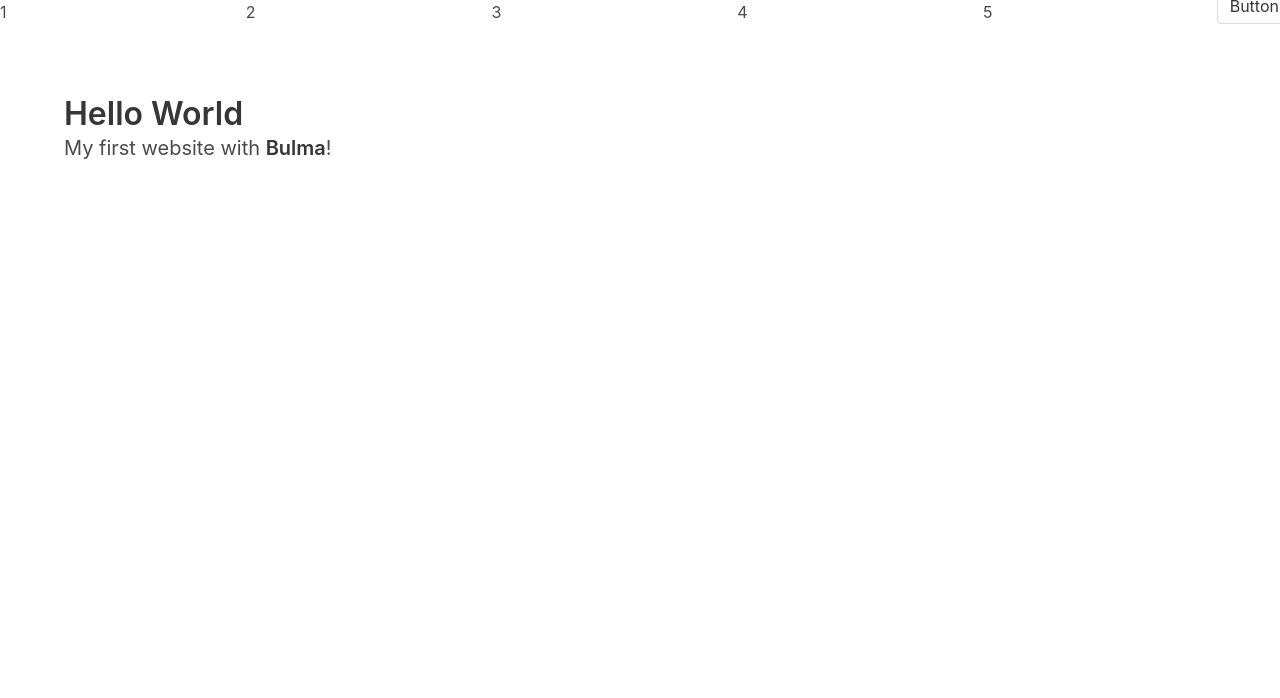
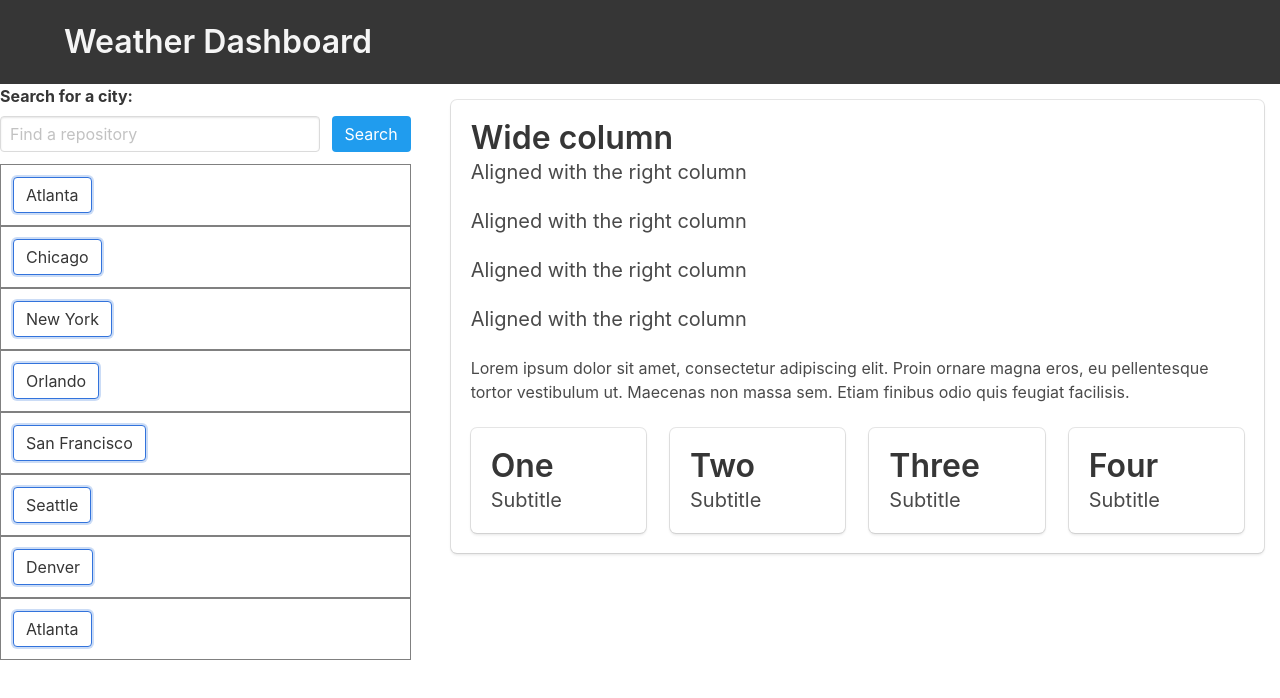
Before and after one commit to idallas93/Weather-Application, a plain HTML site: page index.html in a window 1280 px wide. Shown: the top 698 px of the page. Drawn offline with nearby package versions, Linux system fonts and the light colour scheme; no server answers.

Commit message:
updated project layout to include Bulma and began JS coding to pull data from weather API

```diff
--- a/index.html
+++ b/index.html
@@ -3,27 +3,89 @@
   <head>
     <meta charset="utf-8">
     <meta name="viewport" content="width=device-width, initial-scale=1">
-   <title></title>
+    <link rel="stylesheet" href="style.css">
     <link rel="stylesheet" href="https://cdnjs.cloudflare.com/ajax/libs/bulma/0.7.4/css/bulma.min.css">
     <script defer src="https://use.fontawesome.com/releases/v5.3.1/js/all.js"></script>
+    <title>Weather Application</title>
   </head>
   <body>
+    <section id="header" class="hero is-dark is-small">
+        <div class="hero-body">
+          <div class="container">
+            <h1 class="title">
+              Weather Dashboard
+            </h1>
+          </div>
+        </div>
+      </section>
       <div class="columns">
-       <div class="column">1</div>
-       <div class="column">2</div>
-       <div class="column">3</div>
-       <div class="column">4</div>
-       <div class="column">5</div>
+        <div id="leftColumn" class="column is-one-third">
+            <label class="label is-one-third">Search for a city:</label>
+            <div class="field is-grouped">
+                <p class="control is-expanded">
+                  <input class="input" type="text" placeholder="Find a repository">
+                </p>
+                <p class="control">
+                  <a class="button is-info">
+                    Search
+                  </a>
+                </p>
+            </div>
+        <div id="columnCity" class="column"><a class="button is-focused">Atlanta</a></div>
+        <div id="columnCity" class="column"><a class="button is-focused">Chicago</a></div>
+        <div id="columnCity" class="column"><a class="button is-focused">New York</a></div>
+        <div id="columnCity" class="column"><a class="button is-focused">Orlando</a></div>
+        <div id="columnCity" class="column"><a class="button is-focused">San Francisco</a></div>
+        <div id="columnCity" class="column"><a class="button is-focused">Seattle</a></div>
+        <div id="columnCity" class="column"><a class="button is-focused">Denver</a></div>
+        <div id="columnCity" class="column"><a class="button is-focused">Atlanta</a></div>
+      </div>
+    <div id="rightColumn" class="columns is-offset-one-third">
+        <div class="tile is-parent">
+            <article class="tile is-child box">
+                 <div id="cityTitle" class="title">Wide column</div>
+                 <p id="temperatureTitle" class="subtitle">Aligned with the right column</p>
+                 <p id="humidityTitle" class="subtitle">Aligned with the right column</p>
+                 <p id="windspeedTitle" class="subtitle">Aligned with the right column</p>
+                 <p id="uvIndexTitle" class="subtitle">Aligned with the right column</p>
 
-       <a class="button">
-           Button
-         </a>
+                 <div class="content">
+                 <p>Lorem ipsum dolor sit amet, consectetur adipiscing elit. Proin ornare magna eros, eu pellentesque tortor vestibulum ut. Maecenas non massa sem. Etiam finibus odio quis feugiat facilisis.</p>
+                </div>
+              <div class="tile is-ancestor">
+                <div class="tile is-parent">
+                  <article class="tile is-child box">
+                    <p class="title">One</p>
+                    <p class="subtitle">Subtitle</p>
+                  </article>
+                </div>
+                <div class="tile is-parent">
+                  <article class="tile is-child box">
+                    <p class="title">Two</p>
+                    <p class="subtitle">Subtitle</p>
+                  </article>
+                </div>
+                <div class="tile is-parent">
+                  <article class="tile is-child box">
+                    <p class="title">Three</p>
+                    <p class="subtitle">Subtitle</p>
+                  </article>
+                </div>
+                <div class="tile is-parent">
+                  <article class="tile is-child box">
+                    <p class="title">Four</p>
+                    <p class="subtitle">Subtitle</p>
+                  </article>
+                </div>
+              </div>
+            </article>
+         </div>
      </div>
      <script src="https://cdnjs.cloudflare.com/ajax/libs/jquery/3.2.1/jquery.min.js"></script>
-<script src="questions.js"></script>
-<script src="script.js"></script>
      <script type="text/javascript">
     var APIKey = "e8f89c7f6e46ebcce4956f65813111a9";
+
+// Here we are building the URL we need to query the database
 var queryURL = "https://api.openweathermap.org/data/2.5/weather?q=Bujumbura,Burundi&appid=" + APIKey;
 
 // We then created an AJAX call
@@ -61,19 +123,8 @@
   // Create CODE HERE to dump the temperature content into HTML
 
 });
-</script>
-
- <section class="section">
-   <div class="container">
-     <h1 class="title">
-       Hello World
-     </h1>
-     <p class="subtitle">
-       My first website with <strong>Bulma</strong>!
-     </p>
-   </div>
- </section>
 
 
+    </script>
    </body>
 </html>
--- a/style.css
+++ b/style.css
@@ -0,0 +1,14 @@
+
+#rightColumn {
+    display: block;
+    flex-basis: 0;
+    flex-grow: 1;
+    flex-shrink: 1;
+    padding: 1.75rem;
+}
+
+#columnCity {
+border-style: solid;
+border-color: grey;
+border-width: .1rem;
+}
```
Also changed, not shown: script.js (added, +38 -0 lines), scipt.js (deleted). Lines whose indentation alone changed are shown as unchanged.
